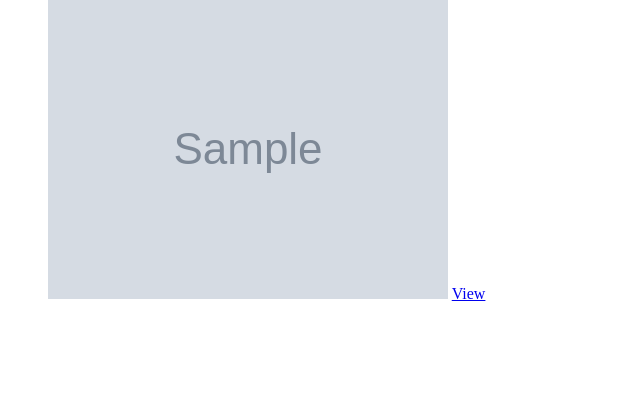
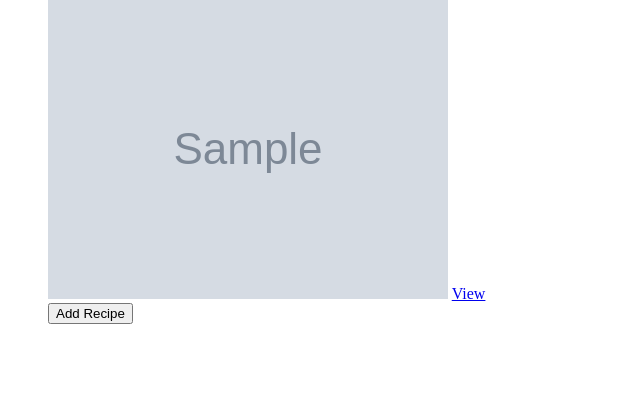
Before and after one commit to Tawxyn/Recipe-App-Public, a Flask app: page / in a window 1280 px wide. Shown: the part 209-612 px from the top of the page, without its empty margins (0-640 px from the left). Run offline with Flask 3, Linux system fonts and the light colour scheme; grey boxes marked "Sample" are stand-in pictures; a database or web service that is not in the repository returns one stand-in record (values such as "Sample title"); data that the repository does not hold is empty; parts of the project's set-up code (start-up, migrations or seed data) failed here and were passed over.

Commit message:
Add recipe functionality (Stores recipe in MongoDB)
add button was implemented under every recipe displayed to the client; when clicked, it inserts the specified reicpe into the MongoDB CSC131Data.Recipes

lines 114 - 116 retrieve the recipe's ID
lines 119 - 130 send a get request to the Spoonacular API to get the details of the recipe object and convert it to json
line 133 inserts the recipe into MongoDB

```diff
--- a/backend/main.py
+++ b/backend/main.py
@@ -21,10 +21,6 @@ except Exception as e:
 db = client.CSC131Data
 collection = db.Recipes
 
-test = {
-    "name": "Emily2",
-    }
-
 main = Blueprint('main', __name__)
 
 #spoonacular API key
@@ -39,15 +35,13 @@ def test_database_connection():
     except Exception as e:
         return jsonify({"success": False, "error": str(e)})
 
-@main.route('/home')
-def home():
-    testInsert = collection.insert_one(test)
-    print(testInsert)
+#@main.route('/home')
+#def home():
     # Renders the main page with an empty list of recipes and  search query
-    return render_template('index1.html', recipe_list=[], search_query='')
+#    return render_template('index1.html', recipe_list=[], search_query='')
 
 @main.route('/', methods=['GET', 'POST'])
-def home1():
+def home():
     if request.method == 'POST':
         # If a POST request (or a form) is submitted (information from client)
         query = request.form.get('search_query', '')
@@ -113,11 +107,35 @@ def view_recipe(recipe_id):
     # If call is unsuccessful
     return "Recipe not found", 404
 
-@main.route('/recipes', methods=["POST"])
+# Route to add a specific recipe
+@main.route('/add_reicpe', methods=['POST'])
 def add_recipe():
-    recipe_item = request.form.get('add recipe')
+    # Gets recipe ID from the form
+    recipe_id = request.form.get('recipe_id')
 
-    return redirect(url_for('main.index'))
+    search_query = request.form.get('search_query')
+
+    # Build the URL to get information about the specific recipe ID from Spoonacular
+    url = f'https://api.spoonacular.com/recipes/{recipe_id}/information'
+    params = {
+        'apiKey': API_KEY,
+    }
+
+    # Sends a GET request to Spoonacular to get recipe information
+    response = requests.get(url, params=params)
+    # If API call is successful
+    if response.status_code == 200:
+        print("API call hit (add_recipe)")
+        # Parse the API response as JSON data
+        recipe_details = response.json()
+
+        # Insert the recipe into MongoDB
+        inserted_recipe = collection.insert_one(recipe_details)
+        print(f"Inserted recipe ID: {recipe_id} into MongoDB collections")
+    else:
+        print(f"Failed to fetch recipe details for recipe ID: {recipe_id}")
+
+    return redirect(url_for('main.home', search_query=search_query))
 
 @main.route('/index')
 def index():
--- a/backend/templates/index1.html
+++ b/backend/templates/index1.html
@@ -8,7 +8,7 @@
     <form method="POST" action="/">
         <input type="text" name="search_query" placeholder="Search for recipes">
         <input type ="submit" value="Search">
-        <a href="/home" class="home-button">Home</a>
+        <a href="/" class="home-button">Home</a>
     </form>
 
     <!-- Check if recipes are available -->
@@ -22,7 +22,14 @@
             <img src="{{ recipe.image }}" alt="{{ recipe.title }}">
             {% endif %}
             <a href="{{ url_for('main.view_recipe', recipe_id=recipe.id, search_query=search_query) }}">View</a>
-        </li>
+
+            <!-- add recipe to collection button -->
+            <form action="{{ url_for('main.add_recipe') }}" method="POST">
+                <input type="hidden" name="recipe_id" value="{{ recipe.id }}">
+                <input type="hidden" name="search_query" value="{{ search_query }}"> <!-- Optional, in case you want to redirect with context -->
+                <button type="submit">Add Recipe</button>
+            </form>
+                    </li>
         {% endfor %}
     </ul>
     <!-- If no recipes found -->
```
